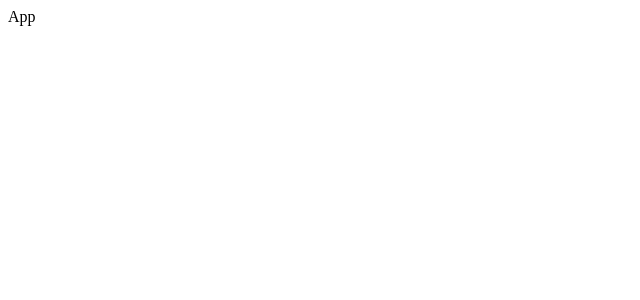
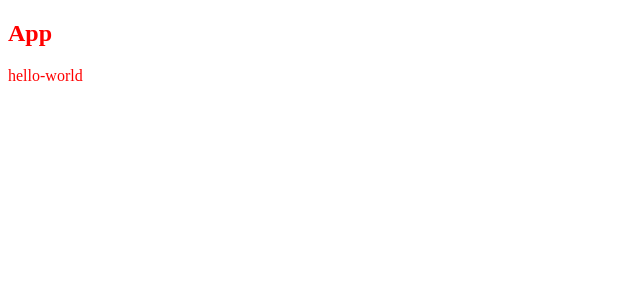
Before and after one commit to hysmdd/airbnb, a React (Create React App) app: page / in a window 1280 px wide. Shown: the top 300 px of the page, without its empty margins (0-640 px from the left). Built offline with nearby package versions, Linux system fonts and the light colour scheme; the HTML template or start-up script is replaced by a standard one.

Commit message:
craco配置别名和less样式

```diff
--- /dev/null
+++ b/craco.config.js
@@ -0,0 +1,20 @@
+const path = require("path");
+const CracoLessPlugin = require("craco-less");
+
+const resolve = (pathname) => path.resolve(__dirname, pathname);
+
+module.exports = {
+  // less
+  plugins: [
+    {
+      plugin: CracoLessPlugin,
+    },
+  ],
+  webpack: {
+    alias: {
+      "@": resolve("src"),
+      components: resolve("src/components"),
+      utils: resolve("src/utils"),
+    },
+  },
+};
--- a/jsconfig.json
+++ b/jsconfig.json
@@ -2,7 +2,7 @@
     "compilerOptions": {
         "target": "es5",
         "module": "esnext",
-        "baseUrl": "/",
+        "baseUrl": "./",
         "moduleResolution": "node",
         "paths": {
             "@/*": [
@@ -16,5 +16,5 @@
             "dom.iterable",
             "scripthost"
         ]
-    },
+    }
 }
--- a/src/App.js
+++ b/src/App.js
@@ -1,9 +1,13 @@
-import React, { memo } from 'react'
+import React, { memo } from "react";
+import HelloWorld from "components/hello-world";
 
 const App = memo(() => {
   return (
-    <div>App</div>
-  )
-})
+    <div>
+      <h2>App</h2>
+      <HelloWorld />
+    </div>
+  );
+});
 
-export default App
+export default App;
--- /dev/null
+++ b/src/assets/css/index.less
@@ -0,0 +1,5 @@
+@primaryColor: #f00;
+
+body {
+    color: @primaryColor !important
+}
--- /dev/null
+++ b/src/components/hello-world.jsx
@@ -0,0 +1,7 @@
+import React, { memo } from "react";
+
+const HelloWorld = memo(() => {
+  return <div>hello-world</div>;
+});
+
+export default HelloWorld;
```
Also changed, not shown: package.json (+8 -4 lines), src/index.js (+6 -4 lines), 1 other file (tests, documents, lock files or other folders).
